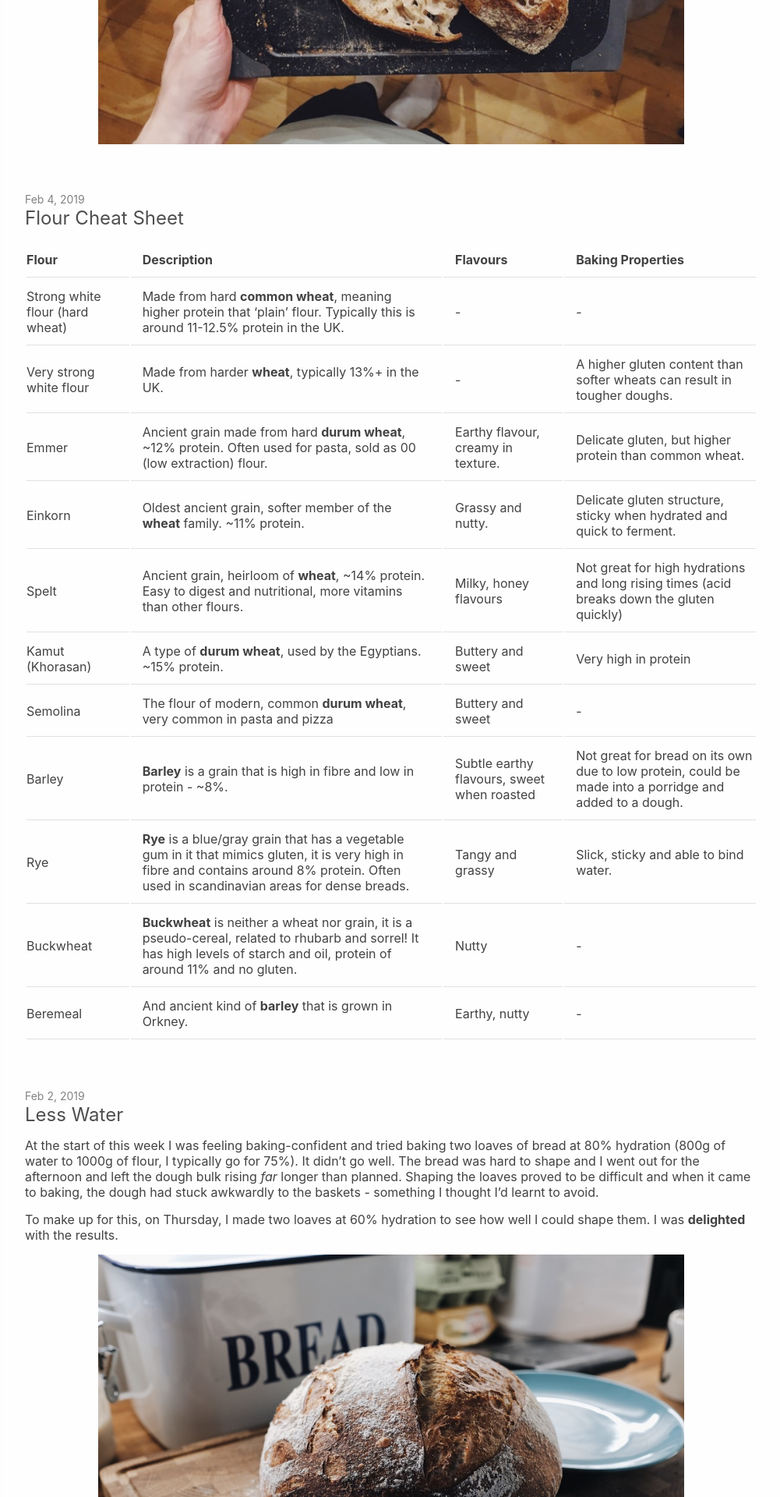
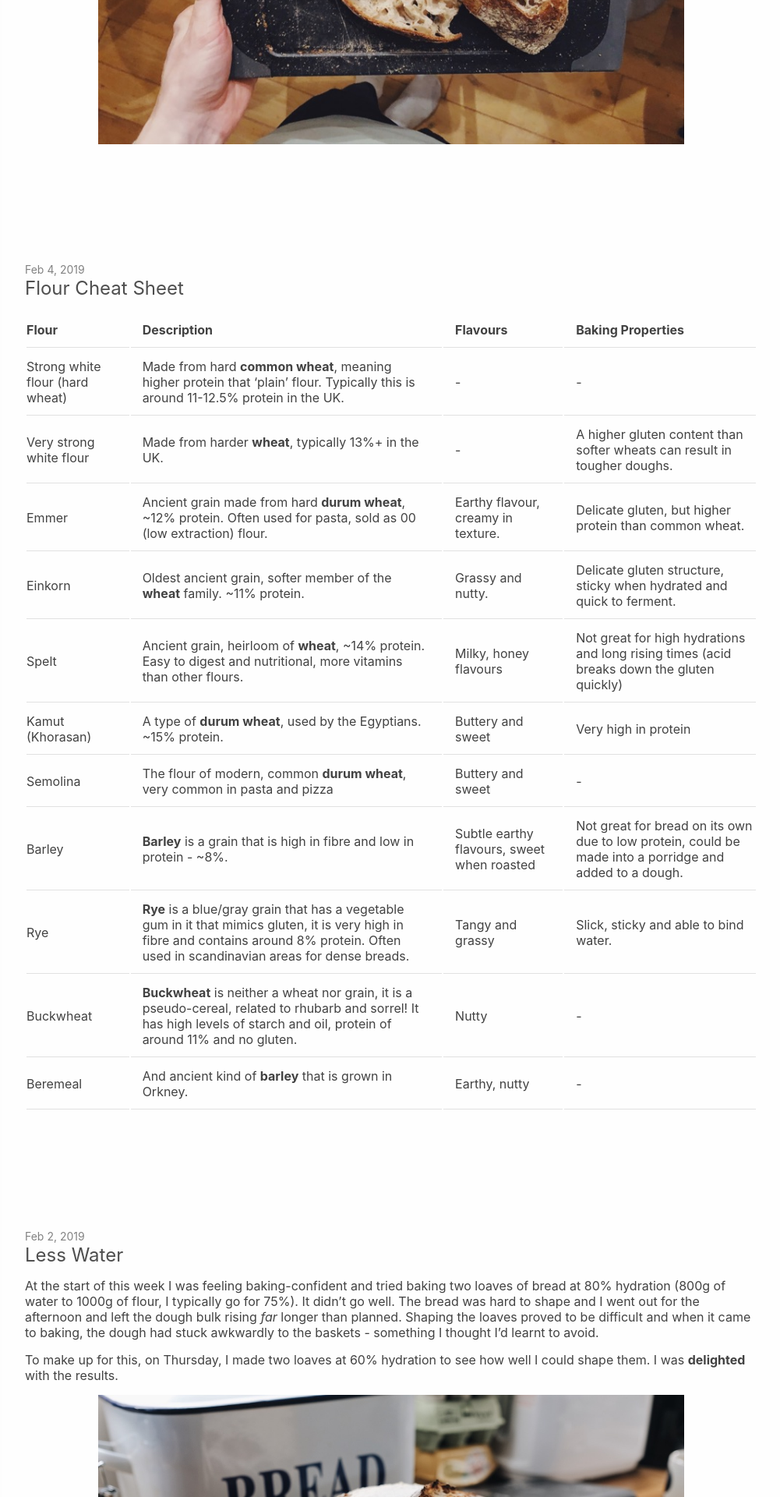
Before and after one commit to rorydbain/rorydbain.github.io, a Jekyll site: the page built from index.html, in a window 1280 px wide. Shown: the part 1976-3896 px from the top of the page at 78% size, without its empty margins (138-1139 px from the left). Built offline with Jekyll 4.4.1, drawn with Linux system fonts in a browser that asks for light colours; some web fonts are replaced; the list of posts is cut into pages by our own code.

Commit message:
more spacing

```diff
--- a/assets/_layout.scss
+++ b/assets/_layout.scss
@@ -281,5 +281,5 @@
     margin-right: auto;
     width: 80%;
   }
-  margin-bottom: 60px;
+  margin-bottom: 150px;
 }
```
